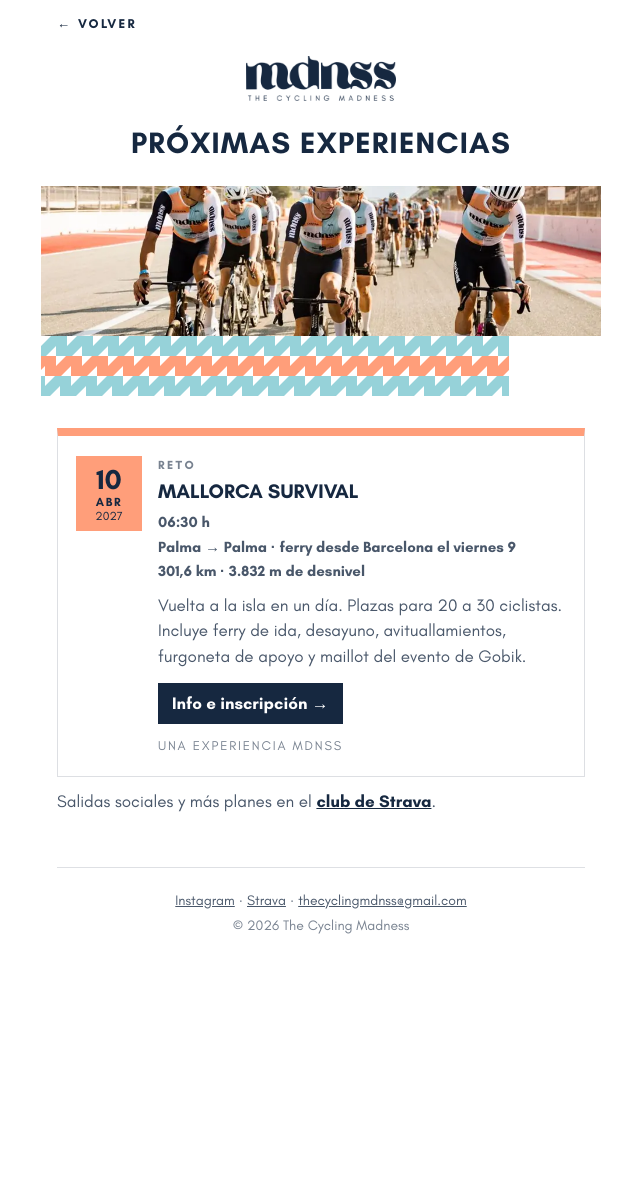
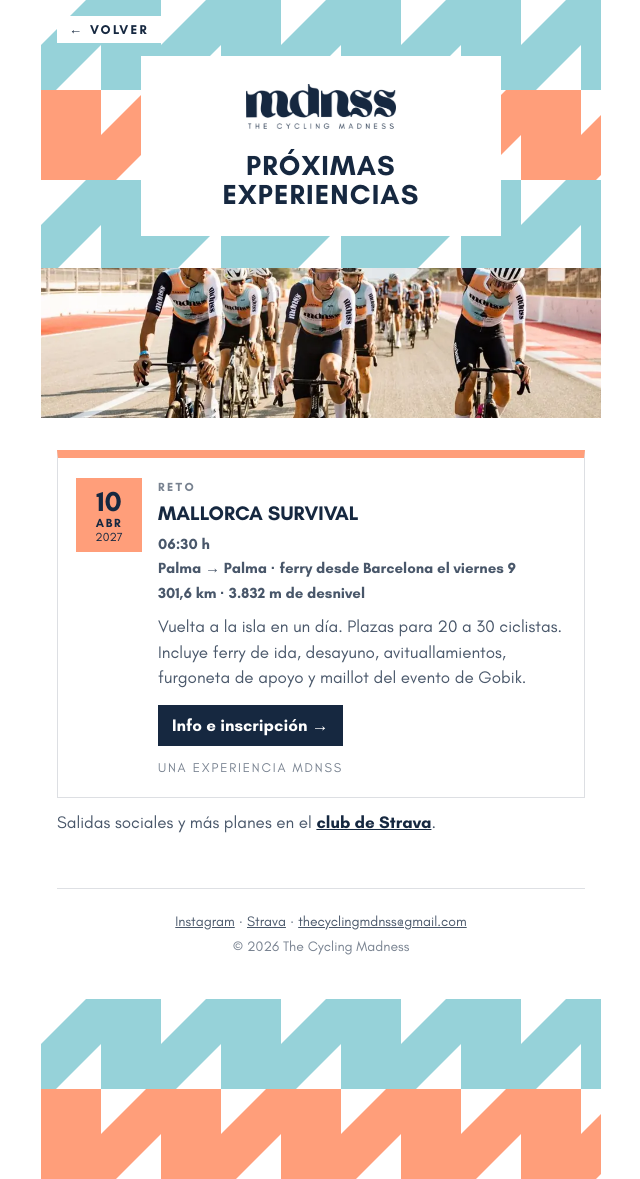
Before and after one commit to lukasstodtko-netizen/linktree, a plain HTML site: page events.html in a window 1280 px wide. Shown: the whole page, without its empty margins (319-959 px from the left). Before the commit the page ends 978 px from the top, so only its background shows below. Drawn offline with Linux system fonts and the light colour scheme.

Commit message:
Use the M pattern large, as header and closing background
Seamless tile (light blue and salmon bands, half-period offset) at
90 px per band; the logo sits on a white card over it, and the
pattern closes the page at the bottom.

Co-Authored-By: Claude Opus 5.5 <noreply@anthropic.com>
Claude-Session: https://claude.ai/code/session_01HuoR5gdZecNmPpMsDydVQt

```diff
--- a/app.js
+++ b/app.js
@@ -41,12 +41,13 @@
     if (!el) return;
     const title = el.dataset.title;
     el.insertAdjacentHTML("beforeend", `
-      <div class="hero-brand">
-        <img class="logo" src="${esc(S.logo)}" alt="mdnss · ${esc(S.name)}">
-        ${title ? `<h1>${esc(title)}</h1>` : ""}
+      <div class="hero-pattern">
+        <div class="logo-card">
+          <img class="logo" src="${esc(S.logo)}" alt="mdnss · ${esc(S.name)}">
+          ${title ? `<h1>${esc(title)}</h1>` : ""}
+        </div>
       </div>
-      ${S.hero ? `<img class="hero-photo" src="${esc(S.hero)}" alt="Grupeta mdnss rodando en el circuito" width="960" height="816">` : ""}
-      <div class="m-band" aria-hidden="true"></div>`);
+      ${S.hero ? `<img class="hero-photo" src="${esc(S.hero)}" alt="Grupeta mdnss rodando en el circuito" width="960" height="816">` : ""}`);
   }
 
   function renderFooter() {
--- a/events.html
+++ b/events.html
@@ -38,6 +38,7 @@
     </section>
 
     <footer id="footer"></footer>
+    <div class="page-end pattern" aria-hidden="true"></div>
   </main>
 
   <script src="data.js"></script>
--- a/style.css
+++ b/style.css
@@ -55,45 +55,62 @@ a { color: inherit; }
   padding: 0 16px 40px;
 }
 
-/* ---------- Kopf: Logo auf Weiß, Foto, darunter das M-Muster ---------- */
+/* ---------- Kopf: großes M-Muster als Hintergrund, Logo auf weißer Fläche ---------- */
 .hero {
   position: relative;
   margin: 0 -16px 32px;
 }
-.hero-brand { padding: 40px 24px 28px; text-align: center; }
-.hero .logo { width: 240px; max-width: 70%; height: auto; display: inline-block; }
+.pattern {
+  background: url("assets/m-pattern.svg") left top / 120px 180px repeat;
+}
+.hero-pattern {
+  display: flex;
+  align-items: center;
+  justify-content: center;
+  min-height: 300px;
+  padding: 48px 24px;
+  background: url("assets/m-pattern.svg") left top / 120px 180px repeat;
+}
+.logo-card {
+  background: var(--white);
+  padding: 28px 32px 26px;
+  text-align: center;
+  width: min(100%, 360px);
+}
+.hero .logo { width: 240px; max-width: 100%; height: auto; display: inline-block; }
 .hero h1 {
   font-weight: 700;
-  font-size: clamp(24px, 6.4vw, 30px);
+  font-size: clamp(22px, 6vw, 28px);
   line-height: 1.05;
   text-transform: uppercase;
   letter-spacing: 0.04em;
-  margin: 22px 0 0;
+  margin: 18px 0 0;
 }
 .hero-photo {
   display: block;
   width: 100%;
-  height: 280px;
+  height: 260px;
   object-fit: cover;
   object-position: center 40%;
 }
-.m-band {
-  display: block;
-  width: 100%;
-  height: 90px;
-  background: url("assets/m-band.svg") left top / auto 100% no-repeat;
-}
 
-.hero.compact .hero-brand { padding-top: 56px; }
+.hero.compact .hero-pattern { min-height: 220px; padding: 56px 24px 32px; }
 .hero.compact .logo { width: 150px; }
 .hero.compact .hero-photo { height: 150px; }
-.hero.compact .m-band { height: 60px; }
+
+/* Abschluss unten: das Muster noch einmal als Fläche */
+.page-end {
+  height: 180px;
+  margin: 40px -16px -40px;
+}
 
 .back {
   position: absolute;
   top: 16px;
   left: 16px;
   z-index: 1;
+  padding: 6px 12px;
+  background: var(--white);
   font-size: 13px;
   font-weight: 700;
   letter-spacing: 0.18em;
```
Also changed, not shown: index.html (+1 -0 lines), assets/m-band.svg (deleted), assets/m-pattern.svg (added).
